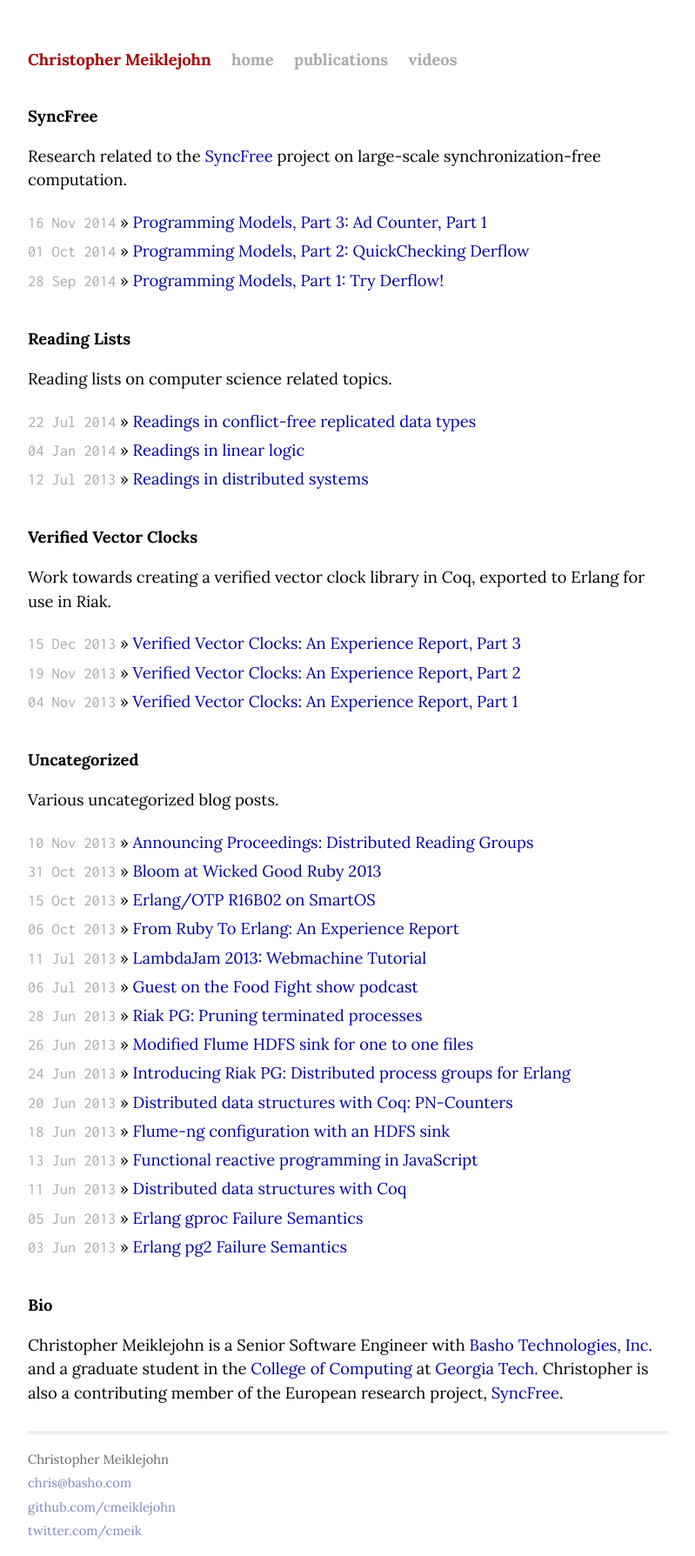
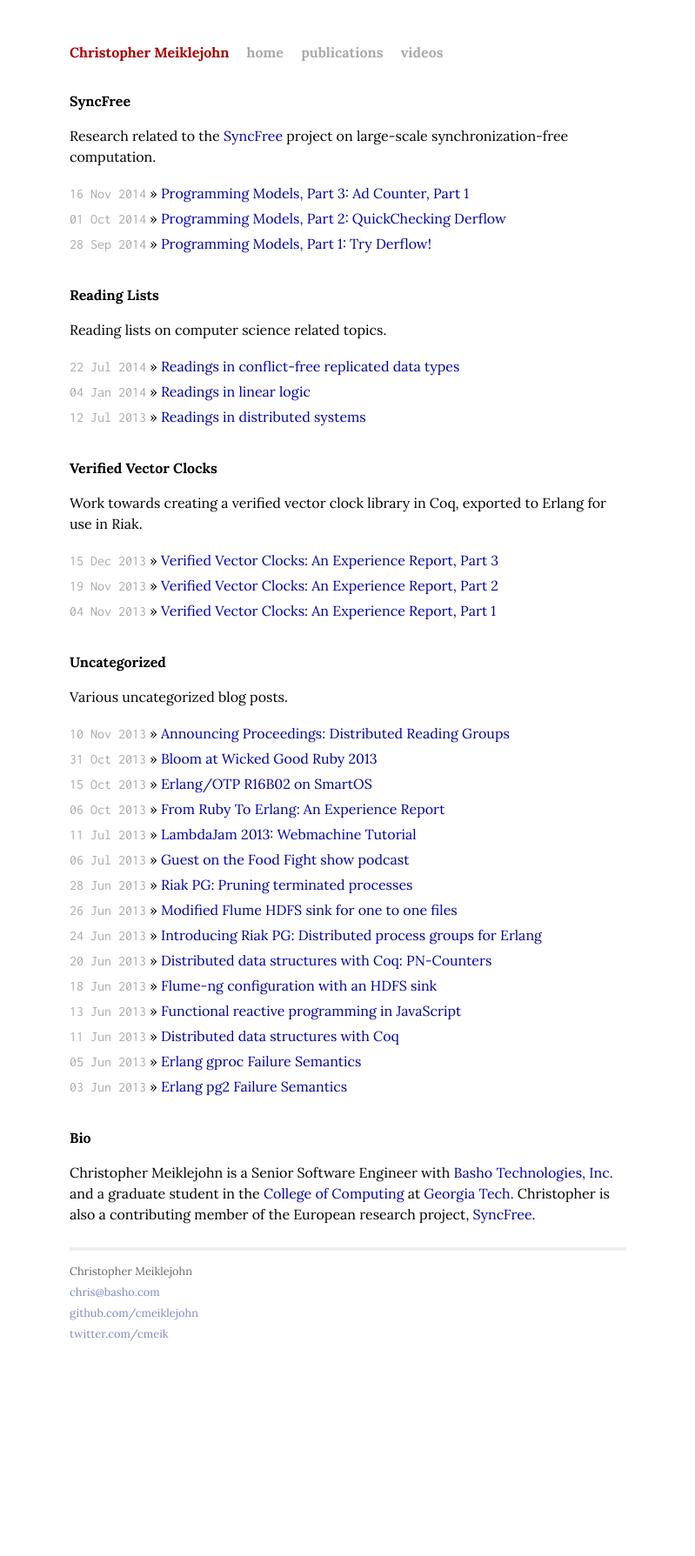
Before and after one commit to cmeiklejohn/cmeiklejohn.github.io, a Jekyll site: the page built from index.html, in a window 1280 px wide. Shown: the whole page at 87% size, without its empty margins (240-1039 px from the left). Built offline with Jekyll 4.4.1, drawn with Linux system fonts in a browser that asks for light colours; comment, search, counter and statistics services are not loaded; after the commit the page ends 1559 px from its top, so only the background shows below that.

Commit message:
Update styles.

```diff
--- a/css/main.css
+++ b/css/main.css
@@ -94,7 +94,6 @@ ul.posts span {
 /*****************************************************************************/
 
 .site {
-  font-size: 115%;
   text-align: left;
   width: 40em;
   margin: 3em auto 2em;
```
